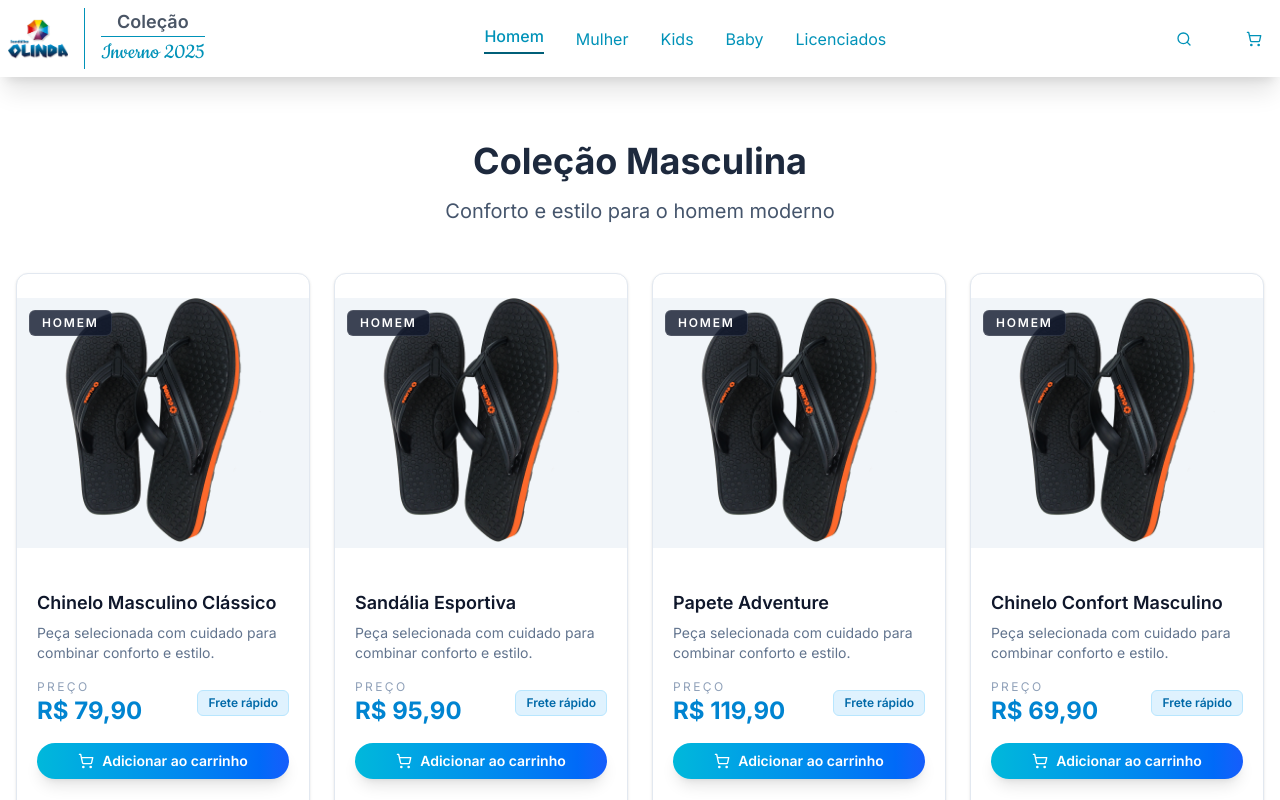
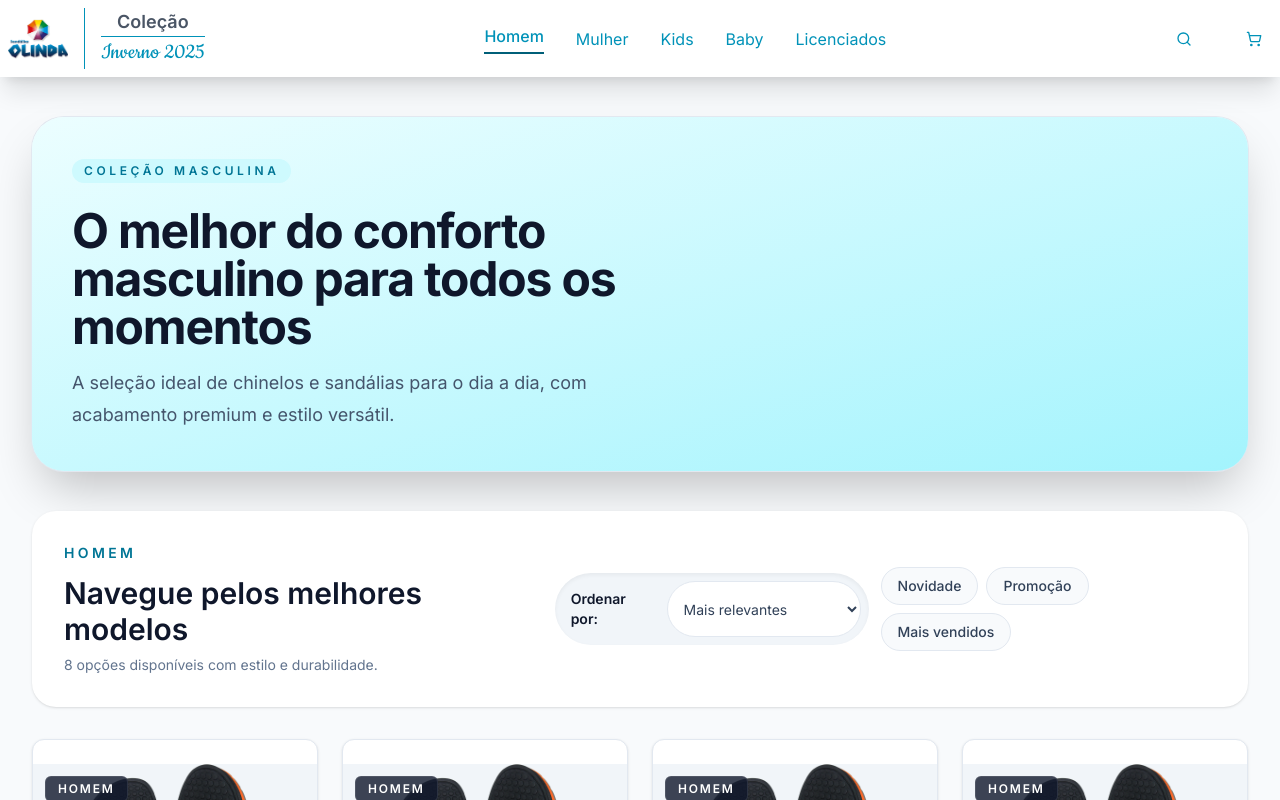
Before and after one commit to 7Zac/ecommerce-sandalias, a Next.js app: page /homem in a window 1280 px wide. Shown: the top 800 px of the page. Built offline with nearby package versions, Linux system fonts and the light colour scheme.

Commit message:
chore: restyled category man page

```diff
--- a/src/app/homem/page.tsx
+++ b/src/app/homem/page.tsx
@@ -1,19 +1,94 @@
+"use client";
 import ProductCard from "@/components/product-card"
 import { getProductsByCategory } from "@/lib/products"
 import Link from "next/link"
+import { useMemo, useState } from "react"
+
+function parsePrice(value: string) {
+  return Number.parseFloat(value.replace("R$", "").replace(".", "").replace(",", ".").trim())
+}
 
 export default function HomemPage() {
-  const products = getProductsByCategory("homem")
+  const [sortBy, setSortBy] = useState("featured")
+  const products = useMemo(() => getProductsByCategory("homem"), [])
+
+  const sortedProducts = useMemo(() => {
+    return [...products].sort((a, b) => {
+      if (sortBy === "price-asc") {
+        return parsePrice(a.price) - parsePrice(b.price)
+      }
+      if (sortBy === "price-desc") {
+        return parsePrice(b.price) - parsePrice(a.price)
+      }
+      return a.id - b.id
+    })
+  }, [products, sortBy])
 
   return (
-    <div className="container mx-auto px-4 py-16">
-      <div className="text-center mb-12">
-        <h1 className="text-4xl font-bold text-slate-800 mb-4">Coleção Masculina</h1>
-        <p className="text-xl text-slate-600">Conforto e estilo para o homem moderno</p>
+    <main className="bg-slate-50">
+      <section className="mx-auto max-w-7xl px-4 py-10 sm:px-6 lg:px-8">
+        <div className="overflow-hidden rounded-[2rem] bg-gradient-to-br from-cyan-50 to-cyan-200 p-8 shadow-2xl ring-1 ring-slate-200 sm:p-10">
+          <div className="grid gap-8 lg:grid-cols-[1.5fr_1fr] lg:items-end">
+            <div className="max-w-2xl">
+              <span className="inline-flex rounded-full bg-cyan-100 px-3 py-1 text-xs font-semibold uppercase tracking-[0.3em] text-cyan-700">
+                Coleção Masculina
+              </span>
+              <h1 className="mt-6 text-4xl font-bold tracking-tight text-slate-900 sm:text-5xl">
+                O melhor do conforto masculino para todos os momentos
+              </h1>
+              <p className="mt-4 max-w-xl text-lg leading-8 text-slate-600">
+                A seleção ideal de chinelos e sandálias para o dia a dia, com acabamento premium e estilo versátil.
+              </p>
+
+
             </div>
 
-      <div className="grid grid-cols-1 md:grid-cols-2 lg:grid-cols-4 gap-6">
-        {products.map((product) => (
+
+          </div>
+        </div>
+      </section>
+
+      <section className="mx-auto max-w-7xl px-4 pb-16 sm:px-6 lg:px-8">
+        <div className="mb-8 flex flex-col gap-4 rounded-3xl bg-white p-6 shadow-sm sm:flex-row sm:items-center sm:justify-between sm:p-8">
+          <div>
+            <p className="text-sm font-semibold uppercase tracking-[0.24em] text-cyan-700">Homem</p>
+            <h2 className="mt-3 text-3xl font-semibold text-slate-900">Navegue pelos melhores modelos</h2>
+            <p className="mt-2 text-sm text-slate-500">{sortedProducts.length} opções disponíveis com estilo e durabilidade.</p>
+          </div>
+
+          <div className="flex flex-col gap-3 sm:flex-row sm:items-center">
+            <div className="inline-flex rounded-full bg-slate-100 p-2 text-sm text-slate-600 shadow-inner">
+              <span className="font-semibold text-slate-900 p-2">Ordenar por:</span>
+              <select
+                value={sortBy}
+                onChange={(event) => setSortBy(event.target.value)}
+                className="ml-3 rounded-full border border-slate-200 bg-white px-3 py-2 text-sm text-slate-700 outline-none transition focus:border-cyan-500 focus:ring-2 focus:ring-cyan-100"
+              >
+                <option value="featured">Mais relevantes</option>
+                <option value="price-asc">Preço: menor primeiro</option>
+                <option value="price-desc">Preço: maior primeiro</option>
+              </select>
+            </div>
+            <div className="flex flex-wrap gap-2">
+              {[
+                { label: "Novidade", href: "/" },
+                { label: "Promoção", href: "/" },
+                { label: "Mais vendidos", href: "/" },
+              ].map((item) => (
+                <Link
+                  key={item.label}
+                  href={item.href}
+                  className="rounded-full border border-slate-200 bg-slate-50 px-4 py-2 text-sm font-medium text-slate-700 transition hover:border-cyan-300 hover:bg-cyan-50"
+                >
+                  {item.label}
+                </Link>
+              ))}
+            </div>
+          </div>
+        </div>
+
+        <div className="grid gap-6 sm:grid-cols-2 xl:grid-cols-4">
+          {sortedProducts.map((product) => (
             <ProductCard
               key={product.id}
               id={product.id}
@@ -24,6 +99,41 @@ export default function HomemPage() {
             />
           ))}
         </div>
+        <div className="flex justify-around items-center p-4 w-full h-full">
+          <div className="mt-8 flex flex-col gap-4">
+            <div className="rounded-3xl border border-slate-200 bg-gradient-to-br from-blue-50 to-blue-100 p-5 shadow-sm transition-all duration-300 hover:shadow-lg hover:from-blue-100 hover:to-blue-200 hover:-translate-y-1">
+              <p className="text-sm font-semibold text-blue-900">Frete Rápido</p>
+              <p className="mt-2 text-sm text-blue-600">Entrega em até 3 dias úteis para todo o Brasil.</p>
             </div>
+            <div className="rounded-3xl border border-slate-200 bg-gradient-to-br from-emerald-50 to-emerald-100 p-5 shadow-sm transition-all duration-300 hover:shadow-lg hover:from-emerald-100 hover:to-emerald-200 hover:-translate-y-1">
+              <p className="text-sm font-semibold text-emerald-900">Troca Fácil</p>
+              <p className="mt-2 text-sm text-emerald-600">Você troca em até 30 dias com toda tranquilidade.</p>
+            </div>
+            <div className="rounded-3xl border border-slate-200 bg-gradient-to-br from-purple-50 to-purple-100 p-5 shadow-sm transition-all duration-300 hover:shadow-lg hover:from-purple-100 hover:to-purple-200 hover:-translate-y-1">
+              <p className="text-sm font-semibold text-purple-900">Produtos Selecionados</p>
+              <p className="mt-2 text-sm text-purple-600">Cada item passa por um controle de qualidade rigoroso.</p>
+            </div>
+          </div>
+
+          <div className="flex flex-col gap-4">
+            <Link
+              href="/licenciados"
+              className="rounded-3xl border border-slate-200 bg-slate-950 px-6 py-6 text-center text-white shadow-lg transition duration-200 hover:-translate-y-1 hover:bg-slate-900"
+            >
+              <p className="text-sm uppercase tracking-[0.3em] text-cyan-300">Licenciados</p>
+              <p className="mt-4 text-xl font-semibold">Estilo com personagens</p>
+            </Link>
+            <Link
+              href="/kids"
+              className="rounded-3xl border border-slate-200 bg-gradient-to-r from-cyan-500 to-cyan-200 px-6 py-6 text-center shadow-sm transition duration-200 ease-linear  hover:-translate-y-1 hover:to-cyan-500 hover:shadow-lg"
+            >
+              <p className="text-sm uppercase tracking-[0.3em] text-slate-600">Infantil</p>
+              <p className="mt-4 text-xl font-semibold text-slate-900">Conforto para elas e eles</p>
+            </Link>
+          </div>
+        </div>
+
+      </section>
+    </main>
   )
 }
```
Lines whose indentation alone changed are shown as unchanged.
